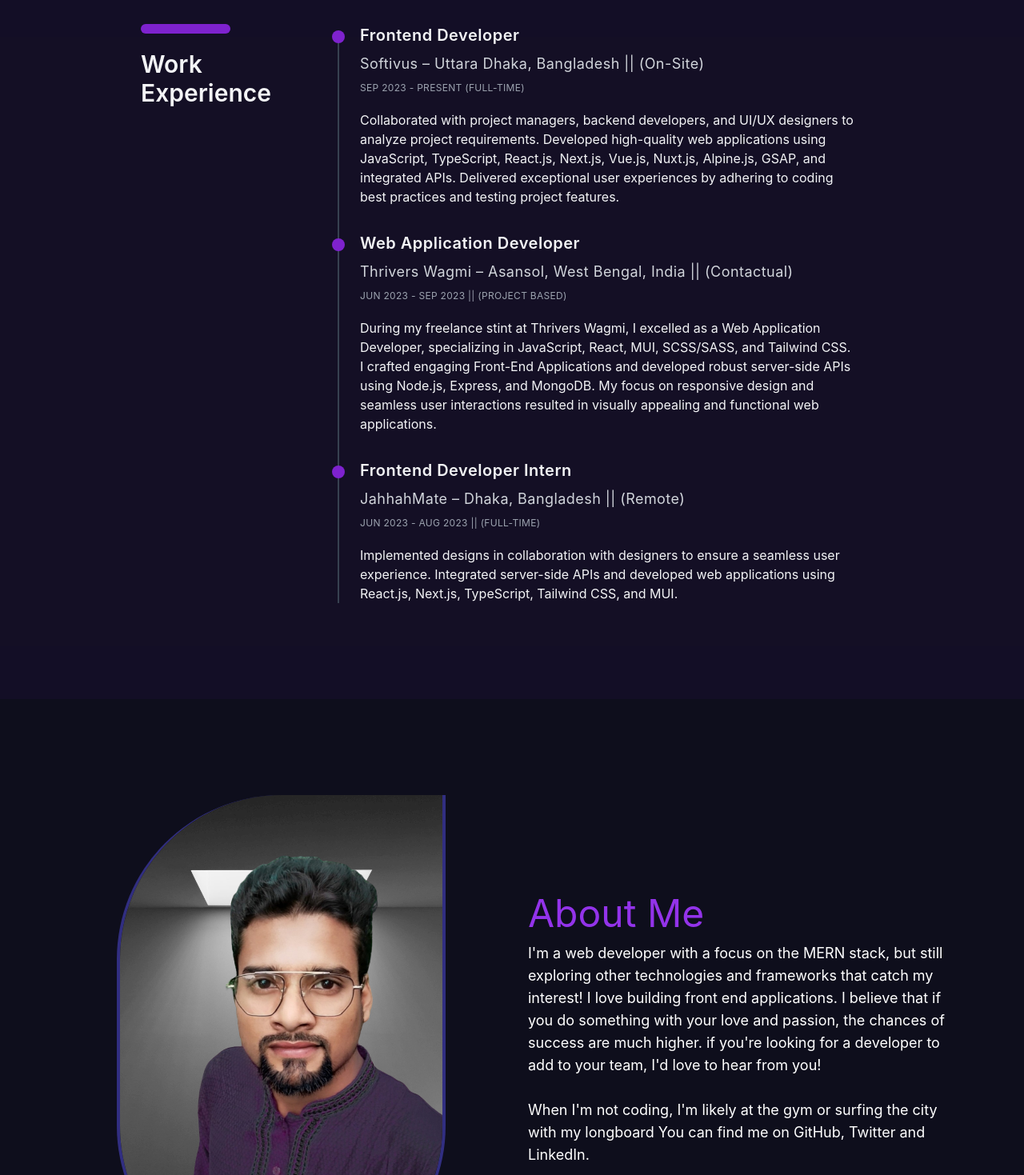
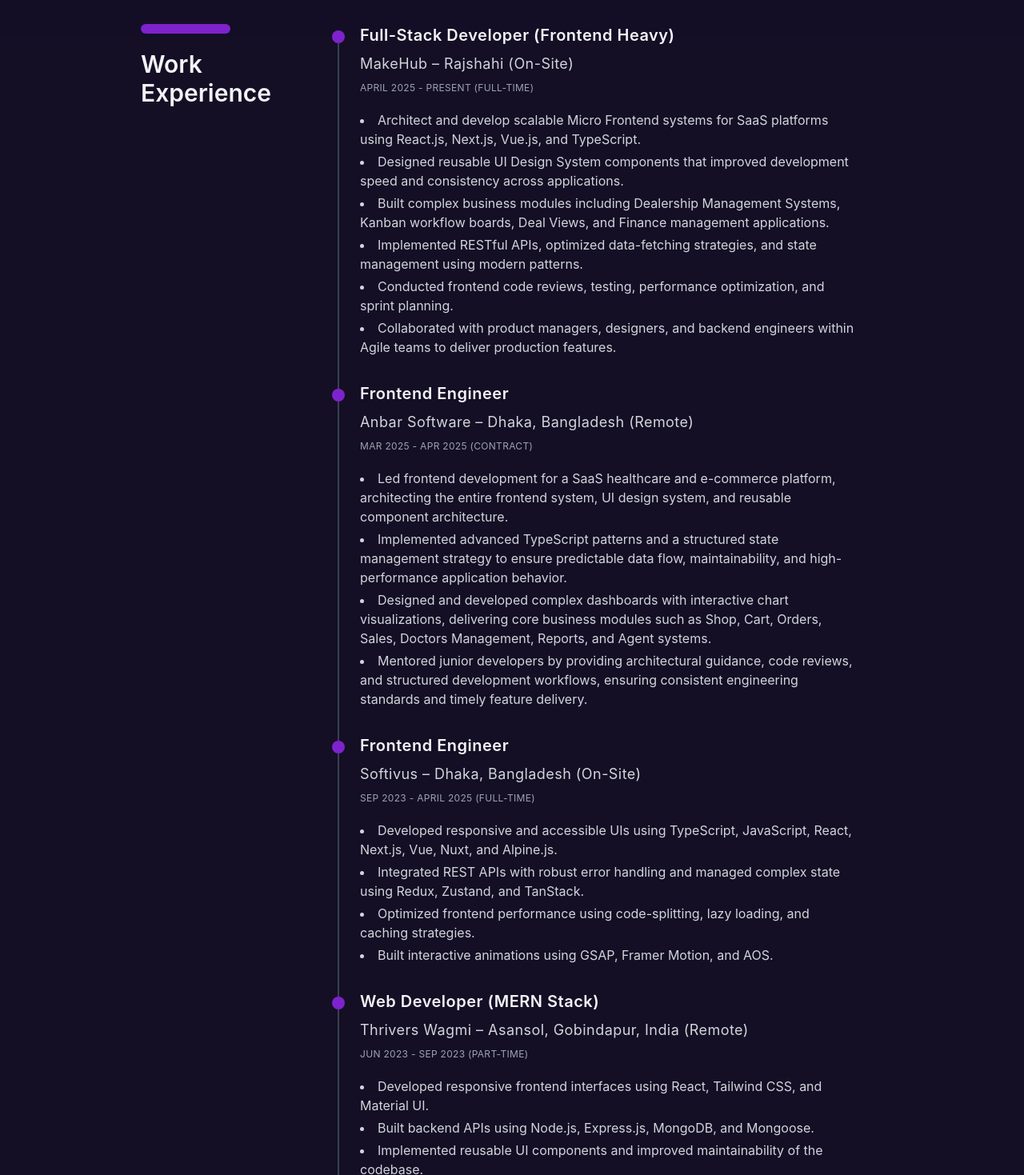
Before and after one commit to 1Md-Rakibul-Islam/portfolio-client, a React (Vite) app: page / in a window 1280 px wide. Shown: the part 2241-3710 px from the top of the page at 80% size. Built offline with nearby package versions, Linux system fonts and the light colour scheme; no server answers.

Commit message:
feat: Experience Section updated

```diff
--- /dev/null
+++ b/public/experience.json
@@ -0,0 +1,67 @@
+[
+  {
+    "company": "MakeHub",
+    "location": "Rajshahi",
+    "type": "On-Site",
+    "role": "Full-Stack Developer (Frontend Heavy)",
+    "duration": "April 2025 - Present (Full-Time)",
+    "description": [
+      "Architect and develop scalable Micro Frontend systems for SaaS platforms using React.js, Next.js, Vue.js, and TypeScript.",
+      "Designed reusable UI Design System components that improved development speed and consistency across applications.",
+      "Built complex business modules including Dealership Management Systems, Kanban workflow boards, Deal Views, and Finance management applications.",
+      "Implemented RESTful APIs, optimized data-fetching strategies, and state management using modern patterns.",
+      "Conducted frontend code reviews, testing, performance optimization, and sprint planning.",
+      "Collaborated with product managers, designers, and backend engineers within Agile teams to deliver production features."
+    ]
+  },
+  {
+    "company": "Anbar Software",
+    "location": "Dhaka, Bangladesh",
+    "type": "Remote",
+    "role": "Frontend Engineer",
+    "duration": "Mar 2025 - Apr 2025 (Contract)",
+    "description": [
+      "Led frontend development for a SaaS healthcare and e-commerce platform, architecting the entire frontend system, UI design system, and reusable component architecture.",
+      "Implemented advanced TypeScript patterns and a structured state management strategy to ensure predictable data flow, maintainability, and high-performance application behavior.",
+      "Designed and developed complex dashboards with interactive chart visualizations, delivering core business modules such as Shop, Cart, Orders, Sales, Doctors Management, Reports, and Agent systems.",
+      "Mentored junior developers by providing architectural guidance, code reviews, and structured development workflows, ensuring consistent engineering standards and timely feature delivery."
+    ]
+  },
+  {
+    "company": "Softivus",
+    "location": "Dhaka, Bangladesh",
+    "type": "On-Site",
+    "role": "Frontend Engineer",
+    "duration": "Sep 2023 - April 2025 (Full-Time)",
+    "description": [
+      "Developed responsive and accessible UIs using TypeScript, JavaScript, React, Next.js, Vue, Nuxt, and Alpine.js.",
+      "Integrated REST APIs with robust error handling and managed complex state using Redux, Zustand, and TanStack.",
+      "Optimized frontend performance using code-splitting, lazy loading, and caching strategies.",
+      "Built interactive animations using GSAP, Framer Motion, and AOS."
+    ]
+  },
+  {
+    "company": "Thrivers Wagmi",
+    "location": "Asansol, Gobindapur, India",
+    "type": "Remote",
+    "role": "Web Developer (MERN Stack)",
+    "duration": "Jun 2023 - Sep 2023 (Part-Time)",
+    "description": [
+      "Developed responsive frontend interfaces using React, Tailwind CSS, and Material UI.",
+      "Built backend APIs using Node.js, Express.js, MongoDB, and Mongoose.",
+      "Implemented reusable UI components and improved maintainability of the codebase."
+    ]
+  },
+  {
+    "company": "JahhahMate",
+    "location": "Dhaka, Bangladesh",
+    "type": "Remote",
+    "role": "Frontend Developer Intern",
+    "duration": "Jun 2023 - Aug 2023 (Full-Time)",
+    "description": [
+      "Converted Figma designs into responsive pixel-perfect UIs using React.js, Next.js, TypeScript, and Tailwind CSS.",
+      "Integrated REST APIs and implemented core frontend features for live products.",
+      "Collaborated with designers and backend developers to deliver high-quality UI implementations."
+    ]
+  }
+]
--- a/src/App.jsx
+++ b/src/App.jsx
@@ -1,28 +1,31 @@
-import './App.css';
-import { RouterProvider } from 'react-router-dom'
-import { router } from './Routs/Routs/Routs';
-import { Toaster } from 'react-hot-toast';
-import { useEffect, useState } from 'react';
-import PreLoading from './Components/Loadings/PreLoading/PreLoading';
+import "./App.css";
+import { RouterProvider } from "react-router-dom";
+import { router } from "./Routs/Routs/Routs";
+import { Toaster } from "react-hot-toast";
+import { useEffect, useState } from "react";
+import PreLoading from "./Components/Loadings/PreLoading/PreLoading";
 
 function App() {
-
   const [isPreLoading, setIsPreLoading] = useState(true);
 
-  useEffect( () => {
-    setTimeout( () => {
+  useEffect(() => {
+    setTimeout(() => {
       setIsPreLoading(false);
-    }, 2000)
-  })
-
+    }, 2000);
+  });
 
   return (
-    <div className='min-h-screen' >
-      {
-        isPreLoading ? <PreLoading></PreLoading> : <><RouterProvider router={router}></RouterProvider><Toaster></Toaster></>
-      }
-    </div>
-  )
+    <main className="min-h-screen">
+      {isPreLoading ? (
+        <PreLoading></PreLoading>
+      ) : (
+        <>
+          <RouterProvider router={router}></RouterProvider>
+          <Toaster></Toaster>
+        </>
+      )}
+    </main>
+  );
 }
 
-export default App
+export default App;
--- a/src/Pages/Home/Home/Education/Education.jsx
+++ b/src/Pages/Home/Home/Education/Education.jsx
@@ -1,5 +1,3 @@
-import React from "react";
-
 const Education = () => {
   return (
     <div className=" relative text-gray-100">
--- a/src/Pages/Home/Home/Experience/Experience.jsx
+++ b/src/Pages/Home/Home/Experience/Experience.jsx
@@ -1,6 +1,19 @@
-import React from "react";
+import { useQuery } from "@tanstack/react-query";
+import axios from "axios";
 
 const Experience = () => {
+  const {
+    data: experiences,
+    isLoading,
+    refetch,
+  } = useQuery({
+    queryKey: ["experience"],
+    queryFn: async () => {
+      const { data } = await axios.get("experience.json");
+      return data;
+    },
+  });
+
   return (
     <div className="relative text-gray-100">
       <div className="lg:mx-40 md:mx-24">
@@ -10,65 +23,33 @@
               <h3 className="text-3xl font-semibold">Work Experience</h3>
             </div>
           </div>
+
           <div className="relative col-span-12 sm:px-4 px-10 space-y-6 md:col-span-8 xl:col-span-9">
-            <div className="col-span-12 space-y-12 relative px-4 sm:col-span-8 sm:space-y-8 before:absolute before:top-2 before:bottom-0 before:w-0.5 before:-left-3 before:bg-gray-700">
-              <div className="flex flex-col relative before:absolute before:top-2 before:w-4 before:h-4 before:rounded-full before:left-[-35px] before:z-[1] before:bg-purple-700">
+            <div className="col-span-12 space-y-12 relative px-4 sm:space-y-8 before:absolute before:top-2 before:bottom-0 before:w-0.5 before:-left-3 before:bg-gray-700">
+              {experiences?.map((exp, idx) => (
+                <div
+                  key={idx}
+                  className="flex flex-col relative before:absolute before:top-2 before:w-4 before:h-4 before:rounded-full before:left-[-35px] before:z-[1] before:bg-purple-700"
+                >
                   <h3 className="text-xl font-semibold tracking-wide">
-                  Frontend Developer
+                    {exp?.role}
                   </h3>
+
                   <h4 className="text-lg text-gray-300 my-2 tracking-wide">
-                  Softivus – Uttara Dhaka, Bangladesh || (On-Site)
+                    {exp?.company} – {exp?.location} ({exp?.type})
                   </h4>
+
                   <time className="text-xs tracking-wide uppercase text-gray-400">
-                  Sep 2023 - Present (Full-Time)
+                    {exp?.duration}
                   </time>
-                <p className="mt-5">
-                  Collaborated with project managers, backend developers, and
-                  UI/UX designers to analyze project requirements. Developed
-                  high-quality web applications using JavaScript, TypeScript,
-                  React.js, Next.js, Vue.js, Nuxt.js, Alpine.js, GSAP, and
-                  integrated APIs. Delivered exceptional user experiences by
-                  adhering to coding best practices and testing project
-                  features.
-                </p>
+
+                  <ul className="mt-5 space-y-1 list-disc list-inside text-gray-300">
+                    {exp?.description.map((item, i) => (
+                      <li key={i}>{item}</li>
+                    ))}
+                  </ul>
                 </div>
-              <div className="flex flex-col relative before:absolute before:top-2 before:w-4 before:h-4 before:rounded-full before:left-[-35px] before:z-[1] before:bg-purple-700">
-                <h3 className="text-xl font-semibold tracking-wide">
-                  Web Application Developer
-                </h3>
-                <h4 className="text-lg text-gray-300 my-2 tracking-wide">
-                  Thrivers Wagmi – Asansol, West Bengal, India || (Contactual)
-                </h4>
-                <time className="text-xs tracking-wide uppercase text-gray-400">
-                  Jun 2023 - Sep 2023 || (Project Based)
-                </time>
-                <p className="mt-5">
-                  During my freelance stint at Thrivers Wagmi, I excelled as a
-                  Web Application Developer, specializing in JavaScript, React,
-                  MUI, SCSS/SASS, and Tailwind CSS. I crafted engaging Front-End
-                  Applications and developed robust server-side APIs using
-                  Node.js, Express, and MongoDB. My focus on responsive design
-                  and seamless user interactions resulted in visually appealing
-                  and functional web applications.
-                </p>
-              </div>
-              <div className="flex flex-col relative before:absolute before:top-2 before:w-4 before:h-4 before:rounded-full before:left-[-35px] before:z-[1] before:bg-purple-700">
-                <h3 className="text-xl font-semibold tracking-wide">
-                  Frontend Developer Intern
-                </h3>
-                <h4 className="text-lg text-gray-300 my-2 tracking-wide">
-                  JahhahMate – Dhaka, Bangladesh || (Remote)
-                </h4>
-                <time className="text-xs tracking-wide uppercase text-gray-400">
-                  Jun 2023 - Aug 2023 || (Full-Time)
-                </time>
-                <p className="mt-5">
-                  Implemented designs in collaboration with designers to ensure
-                  a seamless user experience. Integrated server-side APIs and
-                  developed web applications using React.js, Next.js,
-                  TypeScript, Tailwind CSS, and MUI.
-                </p>
-              </div>
+              ))}
             </div>
           </div>
         </div>
--- a/src/Pages/Home/Home/Home.jsx
+++ b/src/Pages/Home/Home/Home.jsx
@@ -1,17 +1,15 @@
-import React from "react";
 import Projects from "../Projects/Projects";
 import Banner from "../Banner/Banner";
 import ContactUs from "../../Shared/ContactUs/ContactUs";
 import AboutMe from "../../Shared/AboutMe/AboutMe";
 import Skills from "../Skills/Skills";
 import Services from "../Service/Services";
-import { Link } from "react-router-dom";
 import Qualification from "../Qualification/Qualification";
 import Testimonial from "../Testimonial/Testimonial";
 
 const Home = () => {
   return (
-    <div className="">
+    <>
       <Banner />
       <Skills />
       <Qualification />
@@ -20,7 +18,7 @@
       <Projects />
       <Testimonial />
       <ContactUs />
-    </div>
+    </>
   );
 };
 
--- a/src/Pages/Home/Qualification/Qualification.jsx
+++ b/src/Pages/Home/Qualification/Qualification.jsx
@@ -1,7 +1,6 @@
-import React, { useState } from "react";
+import { useState } from "react";
 import Education from "../Home/Education/Education";
 import Experience from "../Home/Experience/Experience";
-import Skills from "../Skills/Skills";
 
 const Qualification = () => {
   const [index, setIndex] = useState(0);
@@ -23,7 +22,7 @@
           <li onClick={() => setIndex(1)} className="mr-2 hover:cursor-pointer">
             <button
               className={`inline-block p-4 hover:text-purple-700 rounded-t-lg ${
-                index === 2 && "bg-gray-800 text-purple-700"
+                index === 1 && "bg-gray-800 text-purple-700"
               } border-b`}
             >
               Education
@@ -33,14 +32,8 @@
       </div>
 
       {/* Tab Content */}
-      <div>
-        <div hidden={index !== 0}>
-          <Experience />
-        </div>
-        <div hidden={index !== 1}>
-          <Education />
-        </div>
-      </div>
+      {index === 0 && <Experience />}
+      {index === 1 && <Education />}
     </section>
   );
 };
```
Also changed, not shown: src/Pages/Home/Banner/Banner.jsx (+1 -8 lines). Lines whose indentation alone changed are shown as unchanged.
